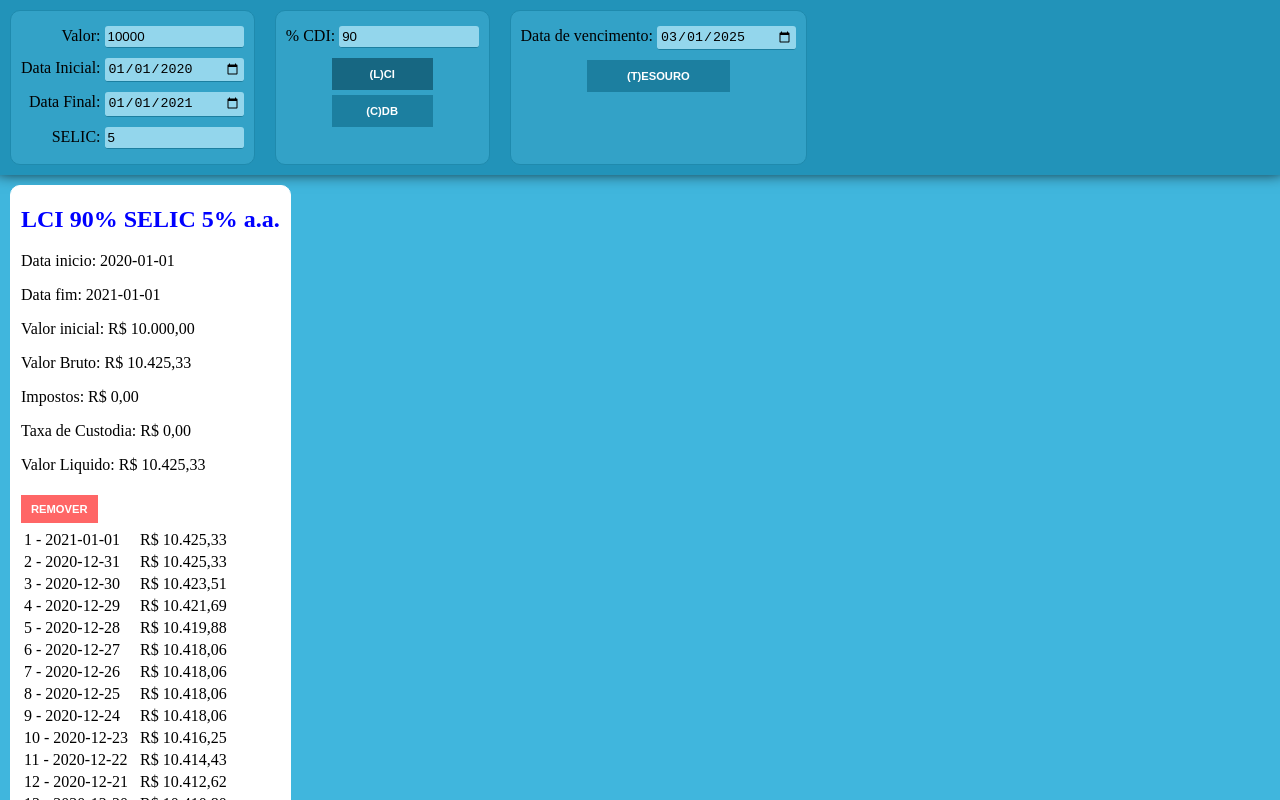
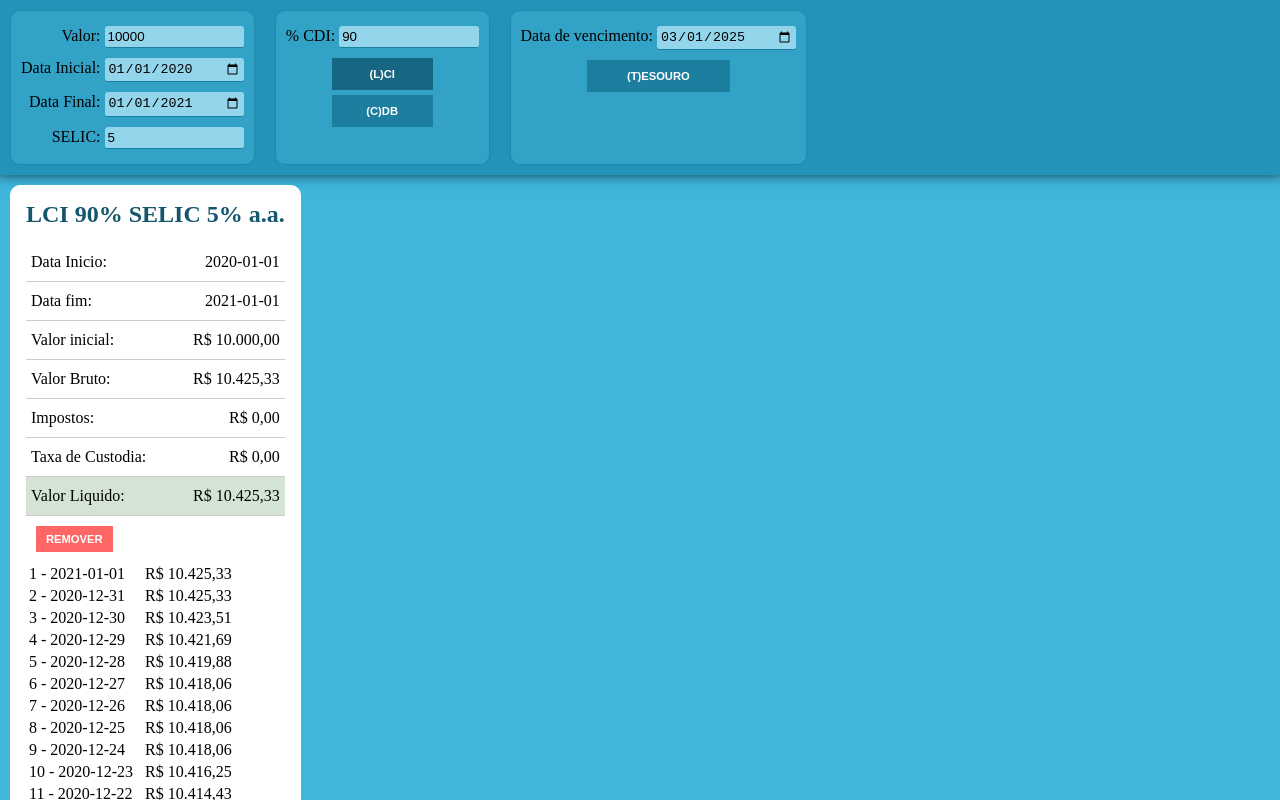
Before and after one commit to oberziner/simulador-investimentos, a React app: page / in a window 1280 px wide. Both pictures are taken after a click on the button "(L)CI". Shown: the top 800 px of the page. Built offline with nearby package versions, Linux system fonts and the light colour scheme.

Commit message:
More (possibly not better) style

```diff
--- a/src/Investment.jsx
+++ b/src/Investment.jsx
@@ -6,27 +6,34 @@ const Investment = ({ investment, onRemoveClick }) => (
     <h2 className="investment-title">
       {investment.title}
     </h2>
-    <p>
-      {`Data inicio: ${f.formatDate(investment.startDate)}`}
-    </p>
-    <p>
-      {`Data fim: ${f.formatDate(investment.endDate)}`}
-    </p>
-    <p>
-      {`Valor inicial: ${f.formatMoney(investment.initialValue)}`}
-    </p>
-    <p>
-      {`Valor Bruto: ${f.formatMoney(investment.grossValue)}`}
-    </p>
-    <p>
-      {`Impostos: ${f.formatMoney(investment.totalTaxes)}`}
-    </p>
-    <p>
-      {`Taxa de Custodia: ${f.formatMoney(investment.totalCustodyFee)}`}
-    </p>
-    <p>
-      {`Valor Liquido: ${f.formatMoney(investment.netValue)}`}
-    </p>
+    <div className="investment-line">
+      <p> {`Data Inicio:`} </p>
+      <p> {`${f.formatDate(investment.startDate)}`} </p>
+    </div>
+    <div className="investment-line">
+      <p> {`Data fim:`} </p>
+      <p> {`${f.formatDate(investment.endDate)}`} </p>
+    </div>
+    <div className="investment-line">
+      <p> {`Valor inicial:`} </p>
+      <p> {`${f.formatMoney(investment.initialValue)}`} </p>
+    </div>
+    <div className="investment-line">
+      <p> {`Valor Bruto:`} </p>
+      <p> {`${f.formatMoney(investment.grossValue)}`} </p>
+    </div>
+    <div className="investment-line">
+      <p> {`Impostos:`} </p>
+      <p> {`${f.formatMoney(investment.totalTaxes)}`} </p>
+    </div>
+    <div className="investment-line">
+      <p> {`Taxa de Custodia:`} </p>
+      <p> {`${f.formatMoney(investment.totalCustodyFee)}`} </p>
+    </div>
+    <div className="investment-line net-value">
+      <p> {`Valor Liquido:`} </p>
+      <p> {`${f.formatMoney(investment.netValue)}`} </p>
+    </div>
     <button className="remove-button" type="button" onClick={onRemoveClick.bind(null, investment)}>Remover</button>
     <table>
       <tbody>
--- a/src/main.css
+++ b/src/main.css
@@ -75,16 +75,33 @@ input::selection {
 
 .investment {
   border: 1px solid white;
-  padding: 0px 10px;
+  padding: 0px 15px;
   border-radius: 10px;
   background-color: #fff;
 }
 
 .investment-title {
-  color: blue
+  margin: 15px 0;
+  color: hsl(195, 69%, 25%)
+}
+
+.investment-line {
+  padding: 10px 5px;
+  display: flex;
+  justify-content: space-between;
+  border-bottom: 1px solid #ccc;
+}
+
+.investment-line > p{
+  margin: 0;
+}
+
+.net-value {
+  background-color: #d3e4d5;
 }
 
 .remove-button {
+  margin: 10px 10px;
+  padding: 7px 10px;
   background-color: hsla(0, 100%, 70%, 1);
-  padding: 8px 10px;
 }
```
